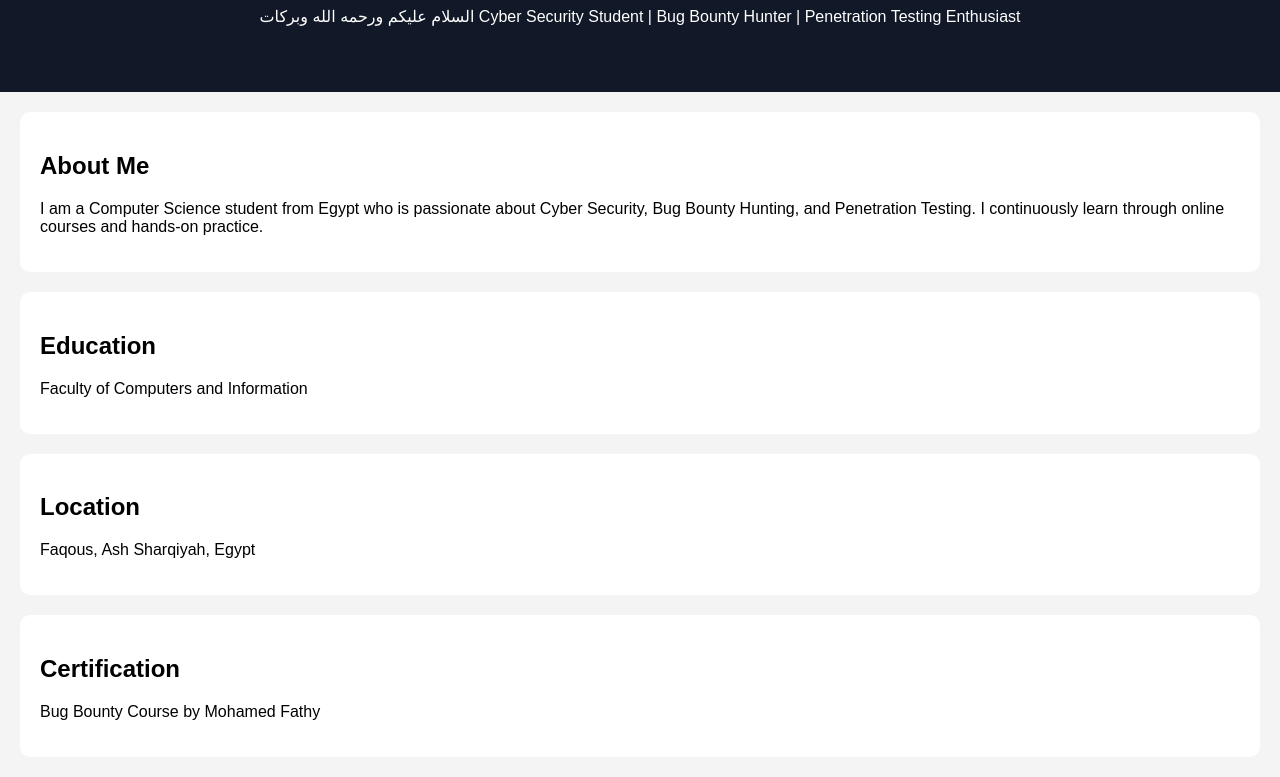
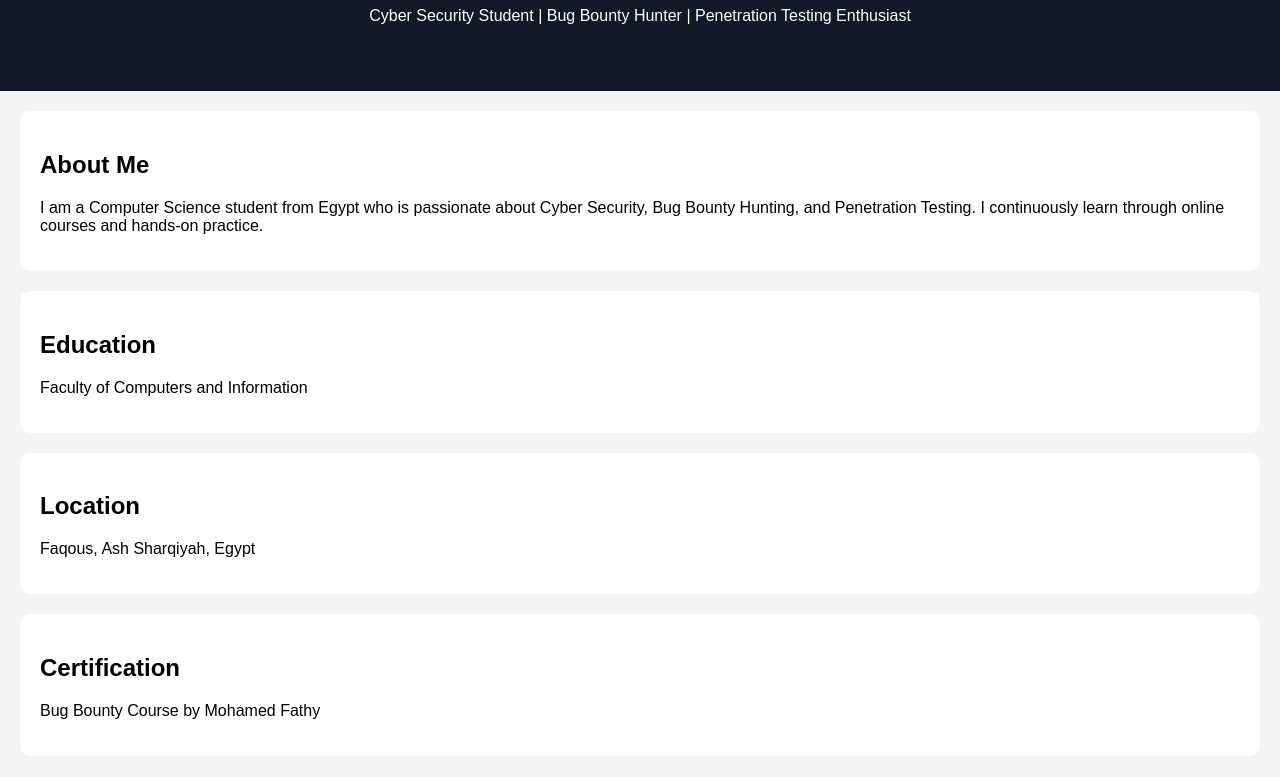
Before and after one commit to Mohamed701-call/Mohamed-Khaled-Portfolio, a plain HTML site: page index.html in a window 1280 px wide. Shown: the part 123-900 px from the top of the page. Drawn offline with Linux system fonts and the light colour scheme.

Commit message:
Improved website design

```diff
--- a/index.html
+++ b/index.html
@@ -13,7 +13,6 @@
         <h1>Mohamed Khaled</h1>
 
         <p>
-            السلام عليكم ورحمه الله وبركات
             Cyber Security Student | Bug Bounty Hunter | Penetration Testing Enthusiast
         </p>
     </header>
```
